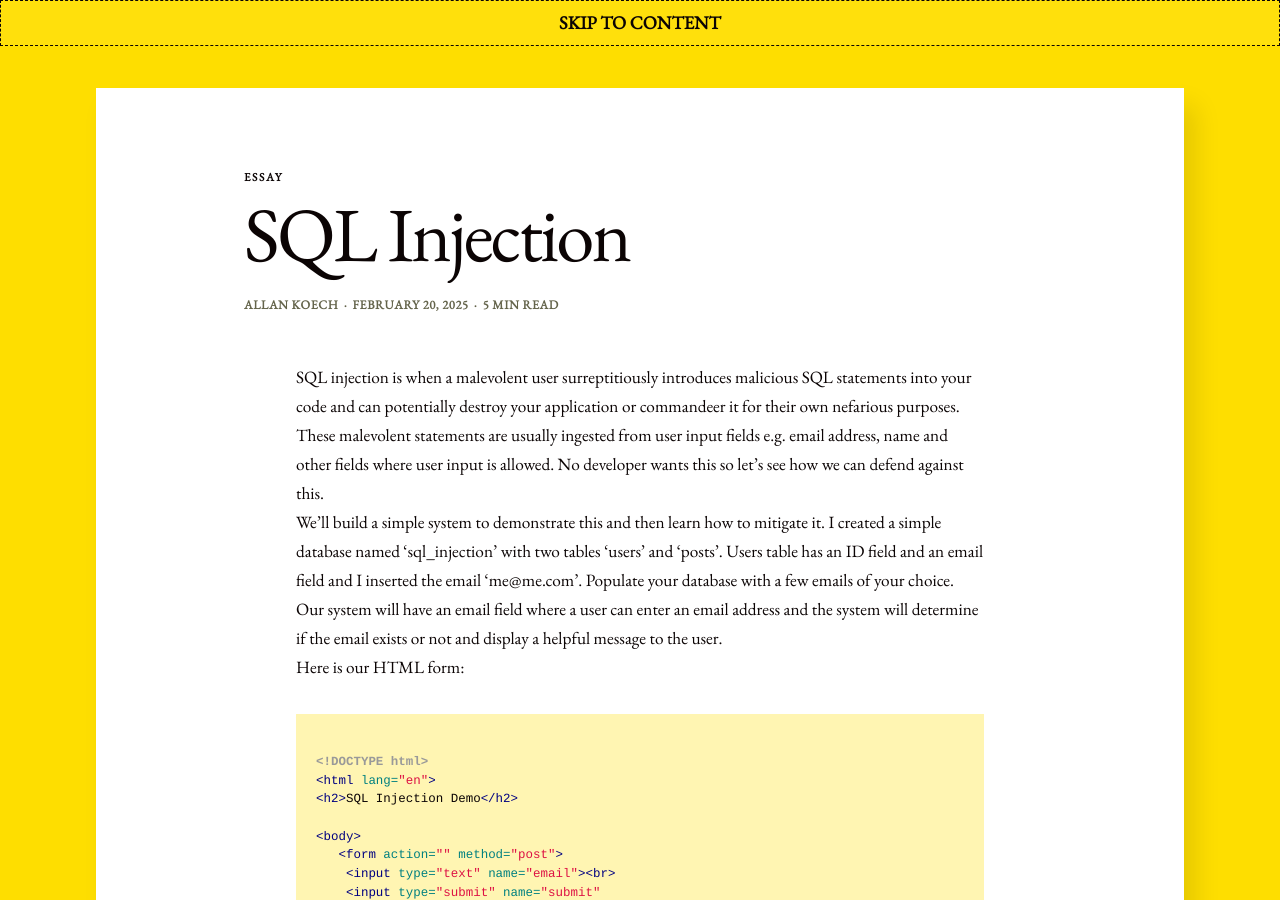
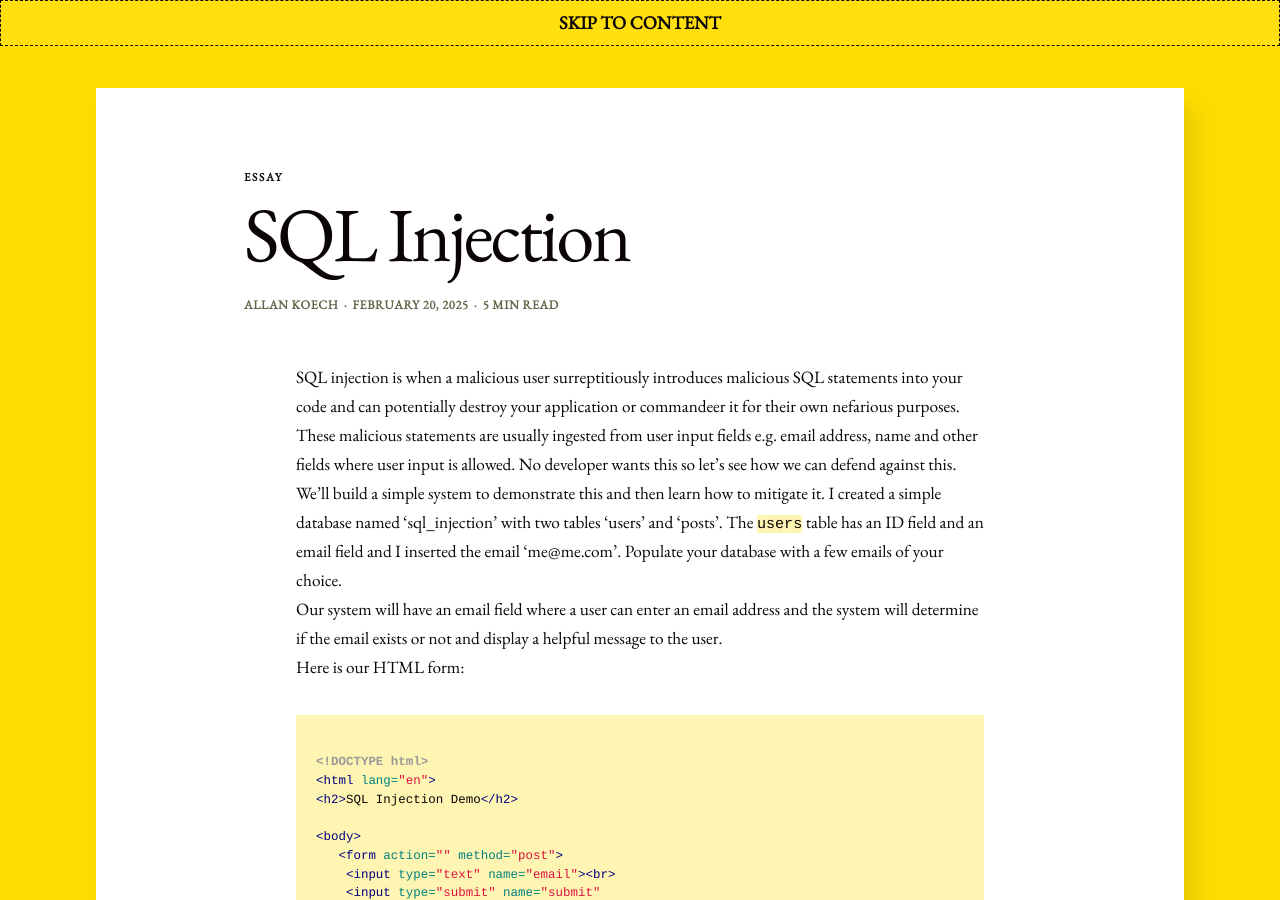
Before and after one commit to atonui/jekyll-blog, a Jekyll site: the page built from _posts/2025-02-20-SQL-injection.markdown, in a window 1280 px wide and 900 px high. Built offline with Jekyll 4.4.1, drawn with Linux system fonts in a browser that asks for light colours; some of the changed text lies outside the part shown.

Commit message:
Editorial cleanup: 2025-02-20-SQL-injection.markdown

````diff
--- a/_posts/2025-02-20-SQL-injection.markdown
+++ b/_posts/2025-02-20-SQL-injection.markdown
@@ -5,9 +5,9 @@
 permalink: /:categories/:title
 ---
 
-SQL injection is when a malevolent user surreptitiously introduces malicious SQL statements into your code and can potentially destroy your application or commandeer it for their own nefarious purposes. These malevolent statements are usually ingested from user input fields e.g. email address, name and other fields where user input is allowed. No developer wants this so let's see how we can defend against this.
+SQL injection is when a malicious user surreptitiously introduces malicious SQL statements into your code and can potentially destroy your application or commandeer it for their own nefarious purposes. These malicious statements are usually ingested from user input fields e.g. email address, name and other fields where user input is allowed. No developer wants this so let's see how we can defend against this.
 
-We’ll build a simple system to demonstrate this and then learn how to mitigate it. I created a simple database named ‘sql\_injection’ with two tables ‘users’ and ‘posts’. Users table has an ID field and an email field and I inserted the email ‘me@me.com’. Populate your database with a few emails of your choice.
+We’ll build a simple system to demonstrate this and then learn how to mitigate it. I created a simple database named ‘sql\_injection’ with two tables ‘users’ and ‘posts’. The `users` table has an ID field and an email field and I inserted the email ‘me@me.com’. Populate your database with a few emails of your choice.
 Our system will have an email field where a user can enter an email address and the system will determine if the email exists or not and display a helpful message to the user.
 
 Here is our HTML form:
@@ -40,7 +40,7 @@
   </figcaption>
 </figure>
 
-Now we add php code to read the database and echo an appropriate output.
+Now we add PHP code to read the database and echo an appropriate output.
 
 ```php
 
@@ -142,7 +142,7 @@
 
 We all know and love our mysql\_query() function, she’s a simple girl but remember, she has a thing for hackers and she will invite them in any time. Be wary of her shy smiles and simple execution methods.
 
-We mitigate against this kind of attack by using prepared statements. I cannot stress this enough, if you are going to be using some variable in a SQL statement you MUST use prepared statements. I will use PDO prepared statements but you should know you can also use mysql prepared statements. Here is the modified code:
+We mitigate against this kind of attack by using prepared statements. I cannot stress this enough, if you are going to be using some variable in a SQL statement you MUST use prepared statements. I will use PDO prepared statements but you should know you can also use MySQL prepared statements. Here is the modified code:
 
 ```php
 
````
Also changed, not shown: other parts of _posts/2025-02-20-SQL-injection.markdown (+3 -3 lines).
